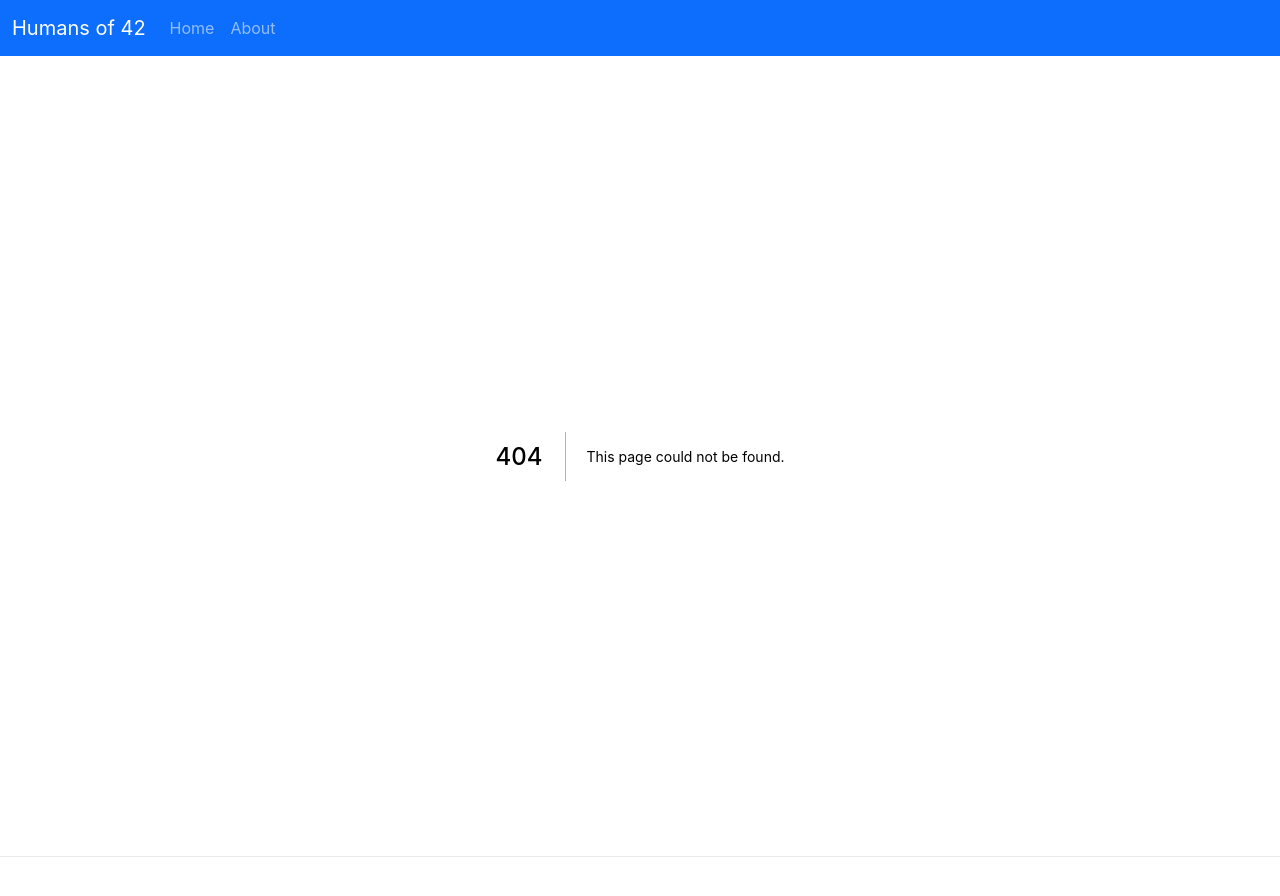
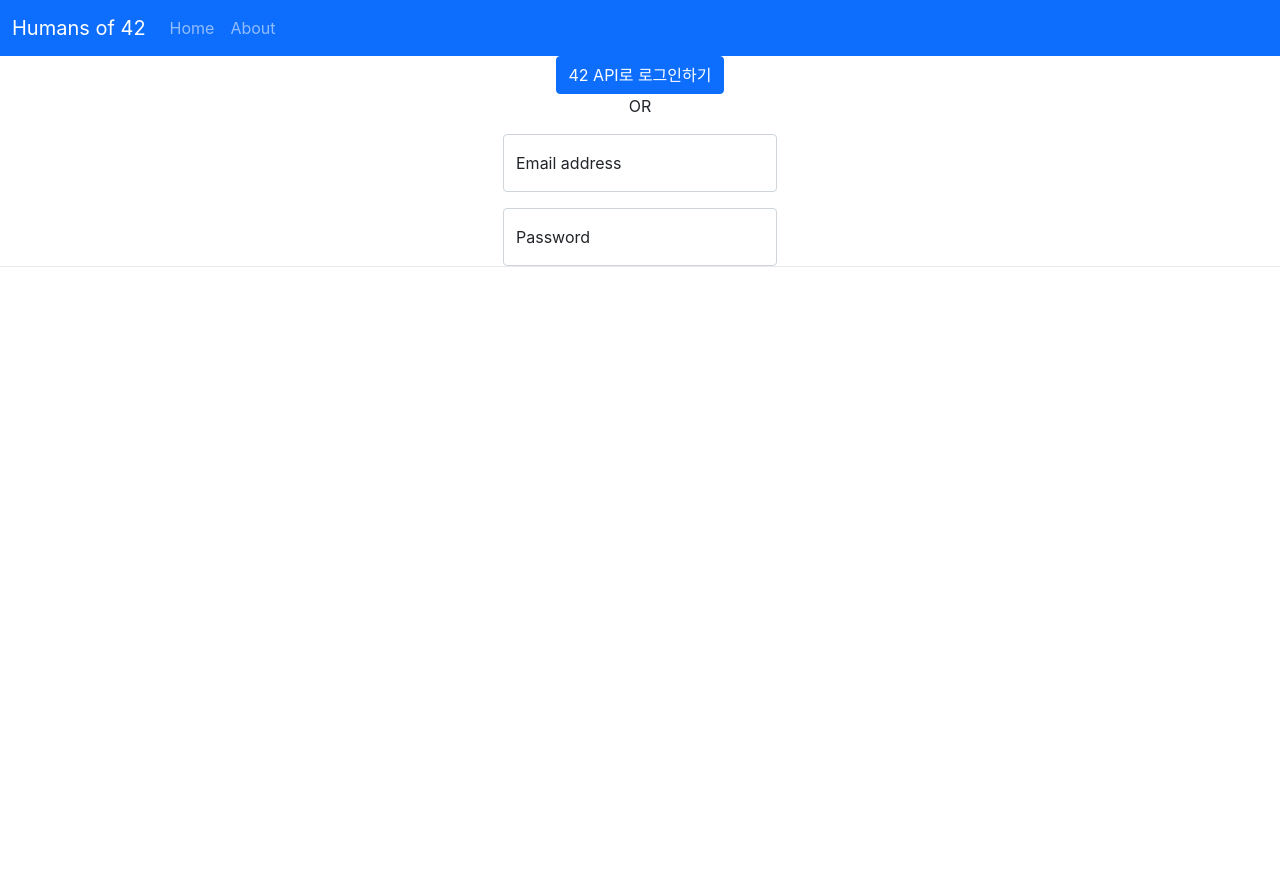
Before and after one commit to humansof42seoul/Humansof42-v3-front, a Next.js app: page /login in a window 1280 px wide. Before the commit this address had no page. Shown: the top 896 px of the page. After the commit the page ends 800 px from the top, so only its background shows below. Built offline with nearby package versions, Linux system fonts and the light colour scheme.

Commit message:
feat: add login page

```diff
--- /dev/null
+++ b/pages/login.tsx
@@ -0,0 +1,38 @@
+import { NextPage } from "next"
+
+const Login: NextPage = () => {
+    return (
+        <>
+        <div className="container login-container">
+            <button type="button" className="btn btn-primary">42 API로 로그인하기</button>
+            <p>OR</p>
+            <div className="form-group">
+                <div className="form-floating mb-3">
+                    <input type="email" className="form-control" id="floatingInput" placeholder="name@example.com" />
+                    <label htmlFor="floatingInput">Email address</label>
+                </div>
+                <div className="form-floating">
+                    <input type="password" className="form-control" id="floatingPassword" placeholder="Password" />
+                    <label htmlFor="floatingPassword">Password</label>
+                </div>
+            </div>
+        </div>
+        <style jsx>{`
+            .login-container {
+                text-align: center;
+                align-items: center;
+                max-width: 800px;
+            }
+            .form-group {
+                display: table;
+                margin: auto;
+            }
+            .form-floating {
+                align-items: center;
+            }
+        `}</style>
+        </>
+    )
+}
+
+export default Login
```
